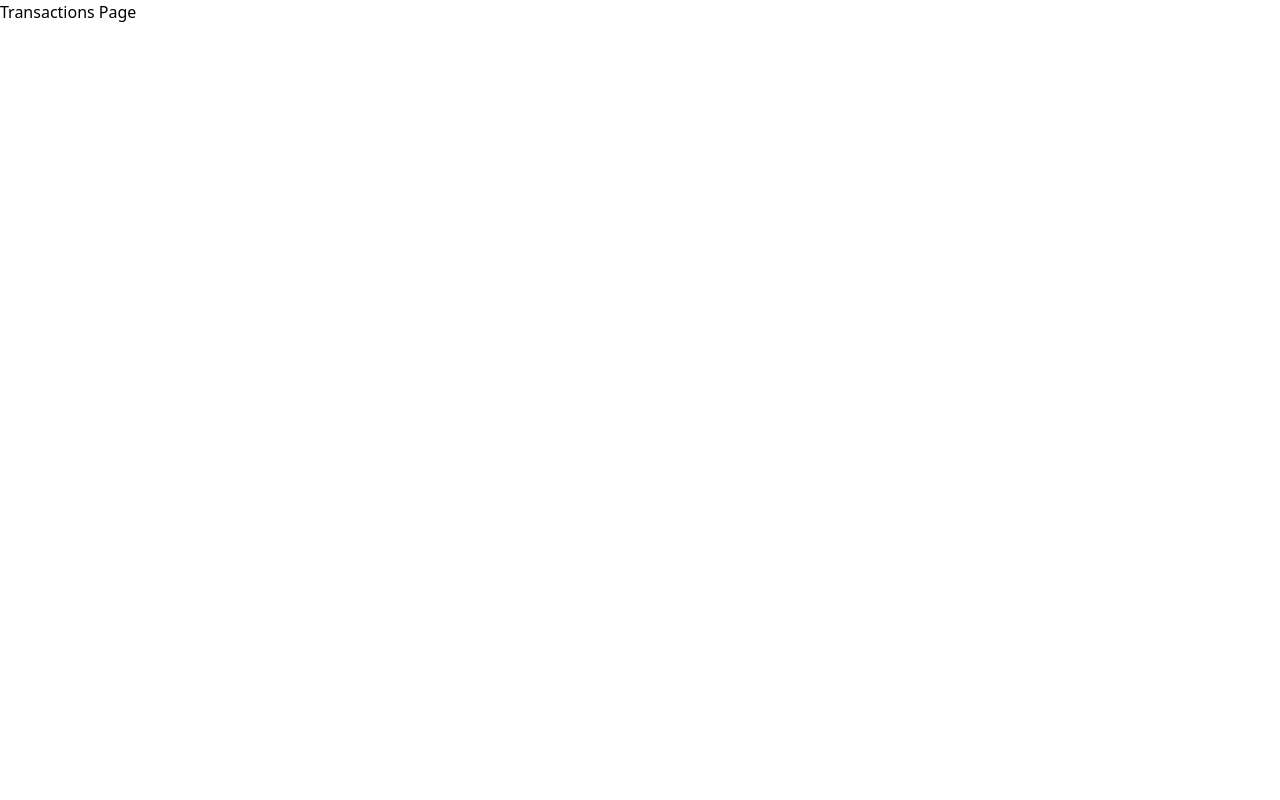
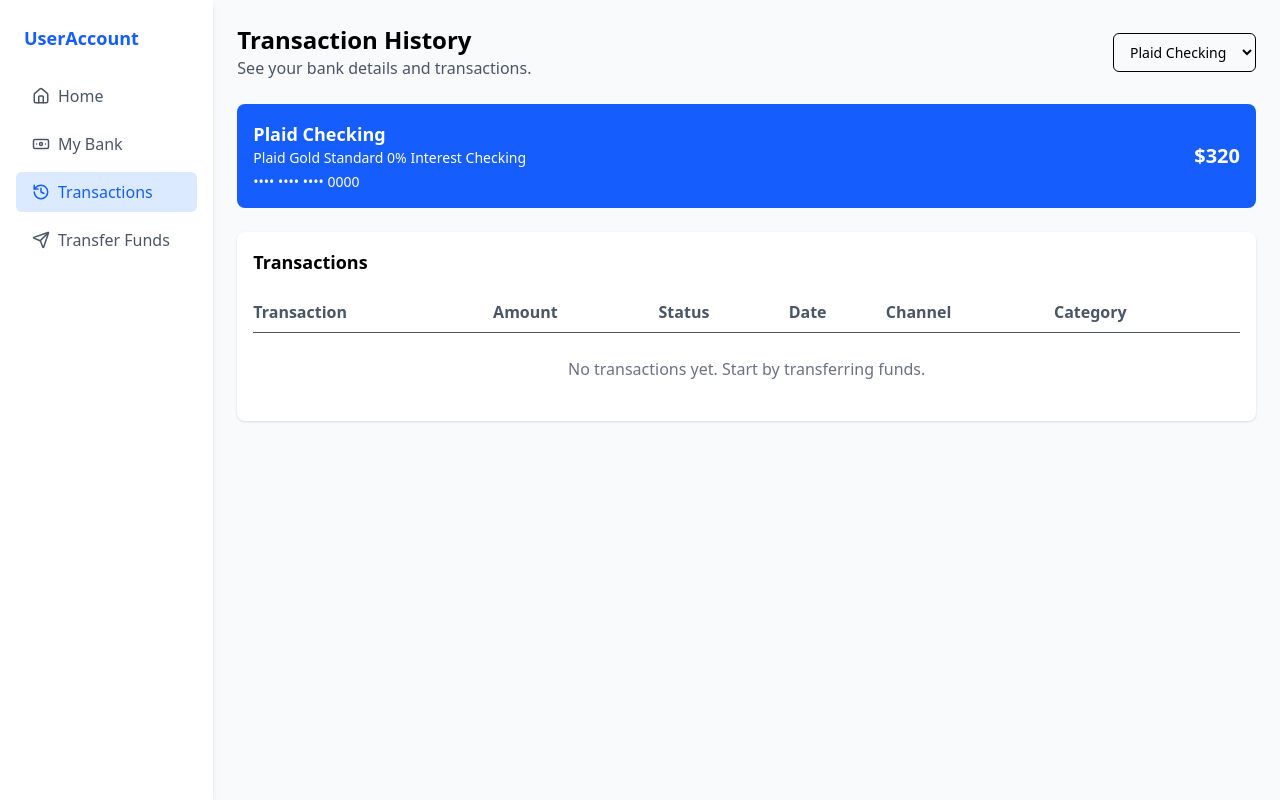
Before and after one commit to Alka80/otp-authentication-online-money, a React (Vite) app in the folder frontend/: page /transactions in a window 1280 px wide. Built offline with nearby package versions, Linux system fonts and the light colour scheme.

Commit message:
kuch bhi

```diff
--- a/frontend/src/App.jsx
+++ b/frontend/src/App.jsx
@@ -3,6 +3,8 @@
 import { SignUp } from './components/SignUp'
 import { Home } from './components/Home'
 import { MyBanks } from './components/MyBanks'
+import { TransactionHistory } from './components/TransactionHistory'
+import { TransferFunds } from './components/TransferFunds'
 import { BrowserRouter as Router, Routes, Route } from "react-router-dom";
 
 function App() {
@@ -13,9 +15,8 @@
         <Route path="/signup" element={<SignUp />} />
         <Route path="/home" element={<Home />} />
         <Route path="/mybanks" element={<MyBanks />} />
-        {/* Dummy routes for now */}
-        <Route path="/transactions" element={<h1>Transactions Page</h1>} />
-        <Route path="/transfer" element={<h1>Transfer Funds Page</h1>} />
+        <Route path="/transactions" element={<TransactionHistory />} />
+        <Route path="/transfer" element={< TransferFunds />} />
       </Routes>
     </Router>
   )
--- /dev/null
+++ b/frontend/src/components/TransactionHistory.jsx
@@ -0,0 +1,108 @@
+// src/components/TransactionHistory.jsx
+import React, { useState } from "react";
+import { Link, useLocation } from "react-router-dom";
+import { HomeIcon, Banknote, History, Send } from "lucide-react";
+
+export function TransactionHistory() {
+  const [selectedAccount, setSelectedAccount] = useState("Plaid Checking");
+
+  const accounts = [
+    { name: "Plaid Checking", balance: 320 },
+
+  ];
+
+  return (
+    <div className="flex min-h-screen bg-gray-50">
+      {/* Sidebar */}
+      <aside className="w-64 bg-white shadow-md flex flex-col">
+        <div className="px-6 py-6 font-bold text-lg text-blue-600">UserAccount</div>
+        <nav className="flex flex-col gap-2 px-4">
+          <SidebarItem icon={<HomeIcon size={18} />} label="Home" to="/home" />
+          <SidebarItem icon={<Banknote size={18} />} label="My Bank" to="/mybanks" />
+          <SidebarItem icon={<History size={18} />} label="Transactions" to="/transactions" />
+          <SidebarItem icon={<Send size={18} />} label="Transfer Funds" to="/transfer" />
+        </nav>
+      </aside>
+
+      {/* Main Content */}
+      <div className="flex flex-col w-full h-screen">
+        <main className="flex-1 p-6 overflow-y-auto">
+          {/* Header with dropdown */}
+          <div className="flex justify-between items-center mb-6">
+            <div>
+              <h1 className="text-2xl font-semibold">Transaction History</h1>
+              <p className="text-gray-600">See your bank details and transactions.</p>
+            </div>
+            <select
+              value={selectedAccount}
+              onChange={(e) => setSelectedAccount(e.target.value)}
+              className="border rounded-md px-3 py-2 text-sm"
+            >
+              {accounts.map((acc, index) => (
+                <option key={index} value={acc.name}>
+                  {acc.name}
+                </option>
+              ))}
+            </select>
+          </div>
+
+          {/* Account Card */}
+          <div className="bg-blue-600 text-white rounded-lg p-4 flex justify-between items-center">
+            <div>
+              <h2 className="text-lg font-bold">{selectedAccount}</h2>
+              <p className="text-sm">Plaid Gold Standard 0% Interest Checking</p>
+              <p className="text-sm mt-1">•••• •••• •••• 0000</p>
+            </div>
+            <p className="text-xl font-bold">
+              $
+              {accounts.find((acc) => acc.name === selectedAccount)?.balance ??
+                0}
+            </p>
+          </div>
+
+          {/* Transactions Table */}
+          <div className="bg-white mt-6 rounded-lg shadow p-4">
+            <h3 className="text-lg font-semibold mb-4">Transactions</h3>
+            <table className="w-full text-left">
+              <thead>
+                <tr className="border-b text-gray-600">
+                  <th className="py-2">Transaction</th>
+                  <th className="py-2">Amount</th>
+                  <th className="py-2">Status</th>
+                  <th className="py-2">Date</th>
+                  <th className="py-2">Channel</th>
+                  <th className="py-2">Category</th>
+                </tr>
+              </thead>
+              <tbody>
+                <tr>
+                  <td colSpan="6" className="text-center py-6 text-gray-500">
+                    No transactions yet. Start by transferring funds.
+                  </td>
+                </tr>
+              </tbody>
+            </table>
+          </div>
+        </main>
+      </div>
+    </div>
+  );
+}
+
+// SidebarItem with active route check
+function SidebarItem({ icon, label, to }) {
+  const location = useLocation();
+  const isActive = location.pathname === to;
+
+  return (
+    <Link
+      to={to}
+      className={`flex items-center gap-2 px-4 py-2 rounded-md cursor-pointer ${
+        isActive ? "bg-blue-100 text-blue-600" : "text-gray-600"
+      }`}
+    >
+      {icon}
+      <span>{label}</span>
+    </Link>
+  );
+}
--- /dev/null
+++ b/frontend/src/components/TransferFunds.jsx
@@ -0,0 +1,109 @@
+import React from "react";
+import { Link, useLocation } from "react-router-dom";
+import { HomeIcon, Banknote, History, Send } from "lucide-react";
+
+export  function TransferFunds() {
+  return (
+    <div className="flex min-h-screen bg-gray-100">
+      {/* Sidebar */}
+      <aside className="w-64 bg-white shadow-md flex flex-col">
+        <div className="px-6 py-6 font-bold text-lg text-blue-600">UserAccount</div>
+        <nav className="flex flex-col gap-2 px-4">
+          <SidebarItem icon={<HomeIcon size={18} />} label="Home" to="/home" />
+          <SidebarItem icon={<Banknote size={18} />} label="My Bank" to="/mybanks" />
+          <SidebarItem icon={<History size={18} />} label="Transactions" to="/transactions" />
+          <SidebarItem icon={<Send size={18} />} label="Transfer Funds" to="/transfer" />
+        </nav>
+      </aside>
+
+      {/* Main Content */}
+      <main className="flex-1 p-6">
+        <h2 className="text-2xl font-bold mb-2">Payment Transfer</h2>
+        <p className="text-gray-500 mb-6">
+          Please provide any specific details or notes related to the payment
+          transfer
+        </p>
+
+        <form className="bg-white rounded-lg shadow p-6 max-w-2xl">
+          {/* Transfer details */}
+          <div className="mb-6">
+            <h3 className="text-lg font-semibold mb-4">Transfer details</h3>
+
+            <label className="block text-sm font-medium text-gray-700 mb-1">
+              Select Source Bank
+            </label>
+            <select className="w-full border border-gray-300 rounded-lg px-3 py-2 mb-4 focus:outline-none focus:ring-2 focus:ring-blue-500">
+              <option>Plaid Checking</option>
+              <option>Savings Account</option>
+              <option>Credit Card</option>
+            </select>
+
+            <label className="block text-sm font-medium text-gray-700 mb-1">
+              Transfer Note (Optional)
+            </label>
+            <textarea
+              className="w-full border border-gray-300 rounded-lg px-3 py-2 h-20 resize-none focus:outline-none focus:ring-2 focus:ring-blue-500"
+              placeholder="Write a short note here"
+            />
+          </div>
+
+          {/* Bank account details */}
+          <div className="mb-6">
+            <h3 className="text-lg font-semibold mb-4">Bank account details</h3>
+
+            <label className="block text-sm font-medium text-gray-700 mb-1">
+              Recipient's Email Address
+            </label>
+            <input
+              type="email"
+              placeholder="ex: johndoe@gmail.com"
+              className="w-full border border-gray-300 rounded-lg px-3 py-2 mb-4 focus:outline-none focus:ring-2 focus:ring-blue-500"
+            />
+
+            <label className="block text-sm font-medium text-gray-700 mb-1">
+              Receiver's Plaid Sharable Id
+            </label>
+            <input
+              type="text"
+              placeholder="Enter the public account number"
+              className="w-full border border-gray-300 rounded-lg px-3 py-2 mb-4 focus:outline-none focus:ring-2 focus:ring-blue-500"
+            />
+
+            <label className="block text-sm font-medium text-gray-700 mb-1">
+              Amount
+            </label>
+            <input
+              type="number"
+              placeholder="ex: 5.00"
+              className="w-full border border-gray-300 rounded-lg px-3 py-2 mb-4 focus:outline-none focus:ring-2 focus:ring-blue-500"
+            />
+          </div>
+
+          <button
+            type="submit"
+            className="w-full bg-blue-600 text-white py-2 rounded-lg font-semibold hover:bg-blue-700"
+          >
+            Transfer Funds
+          </button>
+        </form>
+      </main>
+    </div>
+  );
+}
+// SidebarItem with active route check
+function SidebarItem({ icon, label, to }) {
+  const location = useLocation();
+  const isActive = location.pathname === to;
+
+  return (
+    <Link
+      to={to}
+      className={`flex items-center gap-2 px-4 py-2 rounded-md cursor-pointer ${
+        isActive ? "bg-blue-100 text-blue-600" : "text-gray-600"
+      }`}
+    >
+      {icon}
+      <span>{label}</span>
+    </Link>
+  );
+}
```
